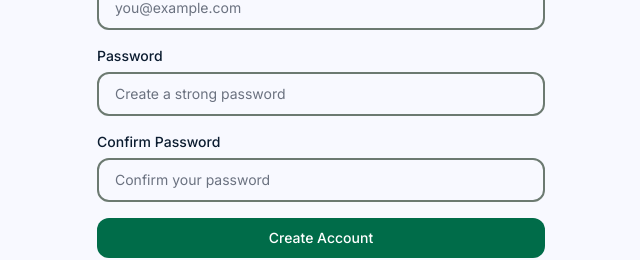
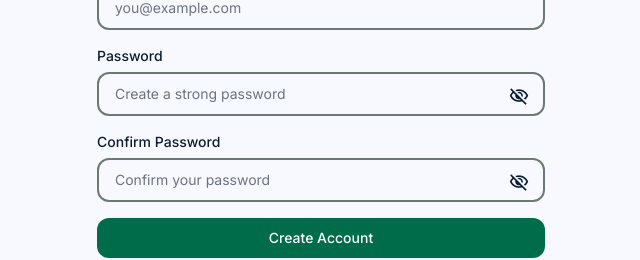
Before and after one commit to Subrata291291/nutritrack, a React (Vite) app: page /register in a window 1280 px wide. Shown: the part 414-674 px from the top of the page, without its empty margins (319-959 px from the left). Built offline with nearby package versions, Linux system fonts and the light colour scheme; no server answers.

Commit message:
feat: add eye toggle for password fields on register page

```diff
--- a/src/features/auth/pages/RegisterPage.tsx
+++ b/src/features/auth/pages/RegisterPage.tsx
@@ -1,3 +1,4 @@
+import { useState } from 'react';
 import { useForm } from 'react-hook-form';
 import { zodResolver } from '@hookform/resolvers/zod';
 import { z } from 'zod';
@@ -21,6 +22,8 @@ type RegisterFormData = z.infer<typeof registerSchema>;
 export function RegisterPage() {
   const navigate = useNavigate();
   const { register: registerUser, isLoading } = useAuth();
+  const [showPassword, setShowPassword] = useState(false);
+  const [showConfirm, setShowConfirm] = useState(false);
   const { register, handleSubmit, formState: { errors }, setError } = useForm<RegisterFormData>({
     resolver: zodResolver(registerSchema),
   });
@@ -57,16 +60,40 @@ export function RegisterPage() {
         />
         <Input
           label="Password"
-          type="password"
+          type={showPassword ? 'text' : 'password'}
           placeholder="Create a strong password"
           error={errors.password?.message}
+          rightElement={
+            <button
+              type="button"
+              onClick={() => setShowPassword(!showPassword)}
+              className="text-on-surface-variant/60 hover:text-on-surface-variant transition-colors p-1"
+              tabIndex={-1}
+            >
+              <span className="material-symbols-outlined text-[20px]">
+                {showPassword ? 'visibility' : 'visibility_off'}
+              </span>
+            </button>
+          }
           {...register('password')}
         />
         <Input
           label="Confirm Password"
-          type="password"
+          type={showConfirm ? 'text' : 'password'}
           placeholder="Confirm your password"
           error={errors.confirmPassword?.message}
+          rightElement={
+            <button
+              type="button"
+              onClick={() => setShowConfirm(!showConfirm)}
+              className="text-on-surface-variant/60 hover:text-on-surface-variant transition-colors p-1"
+              tabIndex={-1}
+            >
+              <span className="material-symbols-outlined text-[20px]">
+                {showConfirm ? 'visibility' : 'visibility_off'}
+              </span>
+            </button>
+          }
           {...register('confirmPassword')}
         />
         {errors.root && (
```
